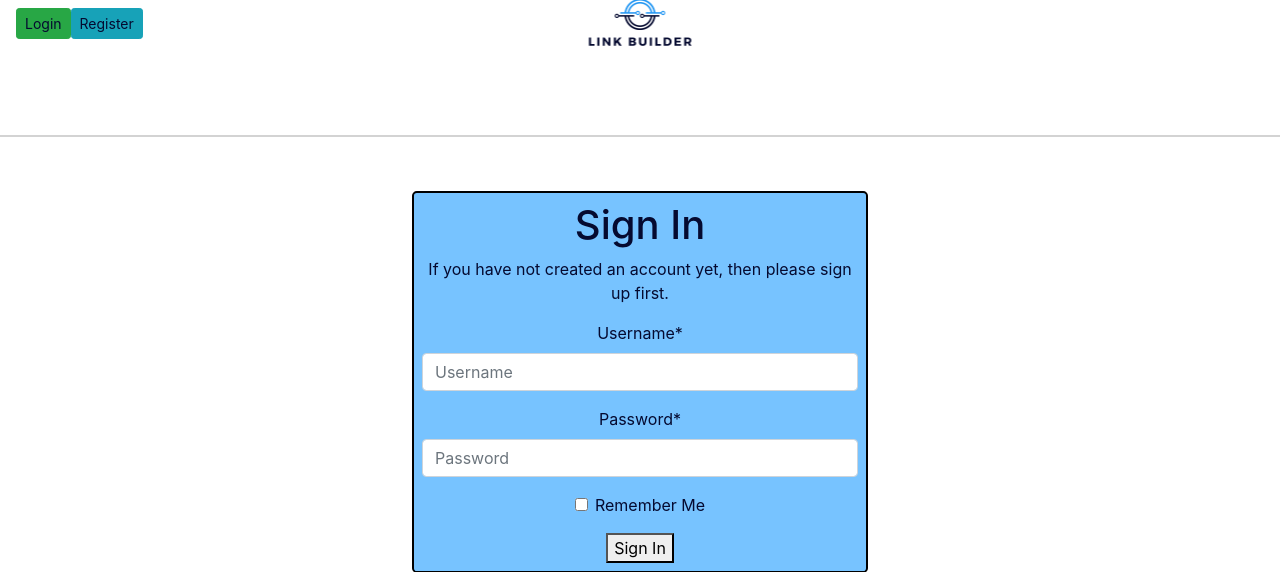
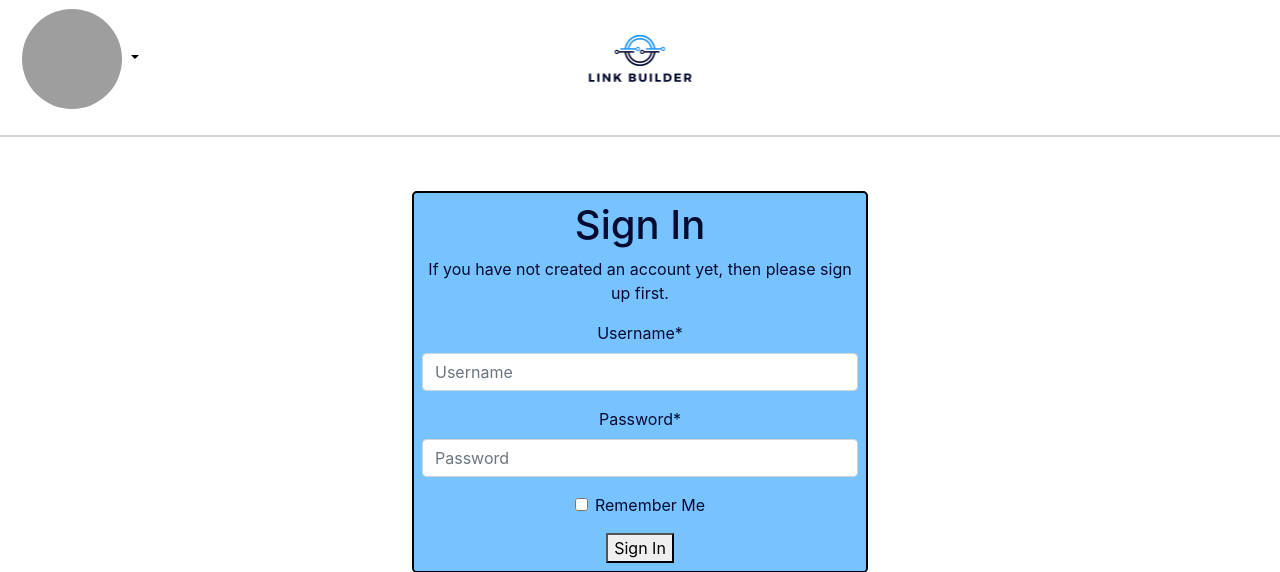
Before and after one commit to fergalquinn77/ci-project4-fq-linkbuilder, a Django app: a page that uses links/templates/links/base.html in a window 1280 px wide. Shown: the top 572 px of the page. Run offline with Django 3.2, Linux system fonts and the light colour scheme; some libraries are stand-ins or nearby versions; grey boxes are pictures that could not be loaded.

Commit message:
Take border off dropdown box and change background color

```diff
--- a/links/templates/links/base.html
+++ b/links/templates/links/base.html
@@ -45,13 +45,17 @@
         </div>
 
         {% else %}
-        <div>
-          <button class="btn btn-sm btn-success"><a href="{% url 'account_login' %}">Login</a></button>
+        <div class="dropdown">
+          <button class="dropdown-toggle" type="button" id="dropdownMenuButton" data-toggle="dropdown"
+            aria-expanded="false">
+            <img class="profile-image rounded-circle account-img"
+              src="https://codeinstitute.s3.amazonaws.com/fullstack/blog/default.jpg">
+          </button>
+          <div class="dropdown-menu" aria-labelledby="dropdownMenuButton">
+            <a class="dropdown-item" href="{% url 'account_login' %}">Login</a>
+            <a class="dropdown-item" href="{% url 'account_signup' %}">Sign-Up</a>
+          </div>
         </div>
-        <div>
-          <button class="btn btn-sm btn-info"><a href="{% url 'account_signup' %}">Register</a></button>
-        </div>
-
         {% endif %}
 
       </div>
--- a/static/css/style.css
+++ b/static/css/style.css
@@ -18,6 +18,11 @@ header {
 } */
 #logo-image{
     width: 125px;
+}
+
+.dropdown button {
+    border-width: 0px;
+    background-color: white;
 }
 
 a {
```
